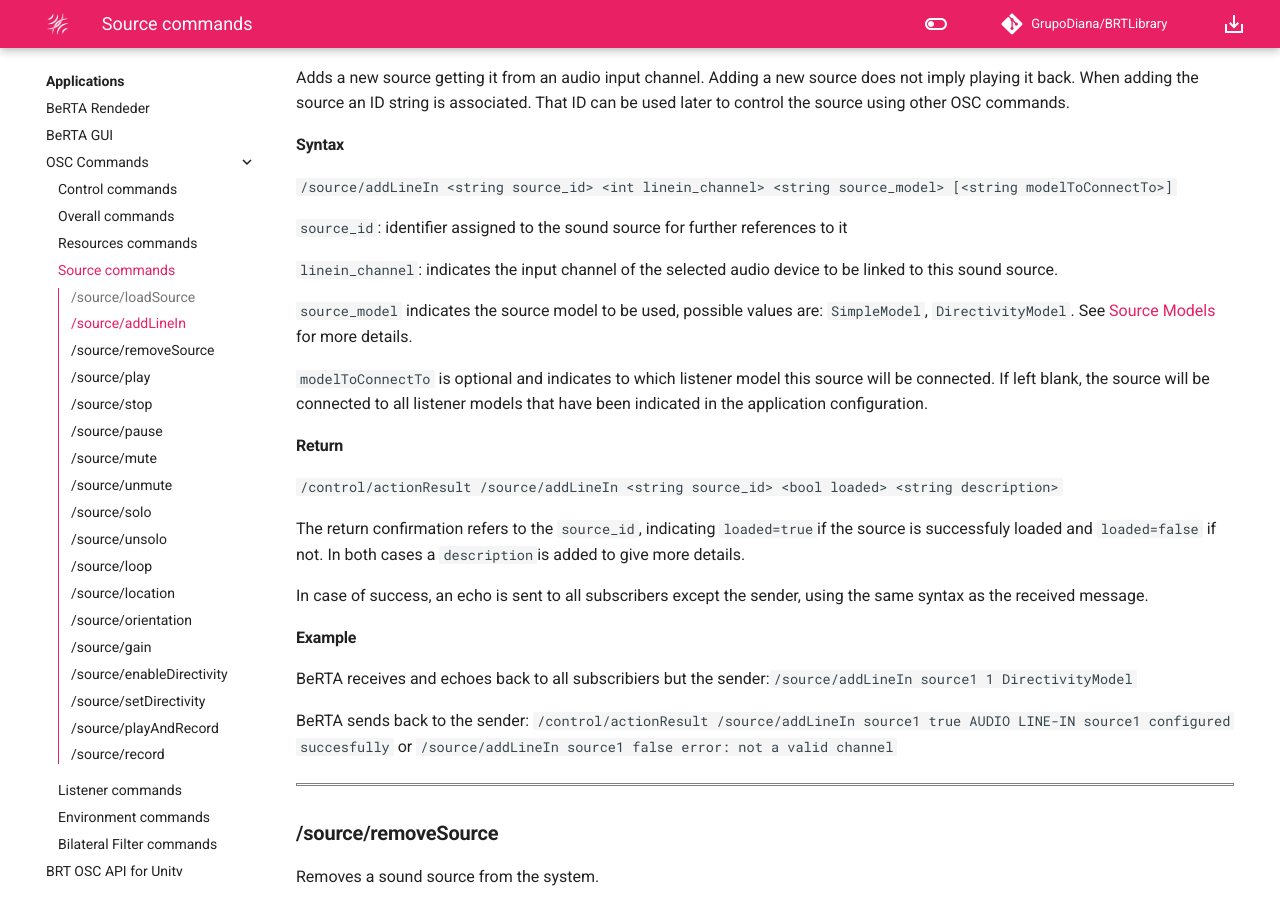
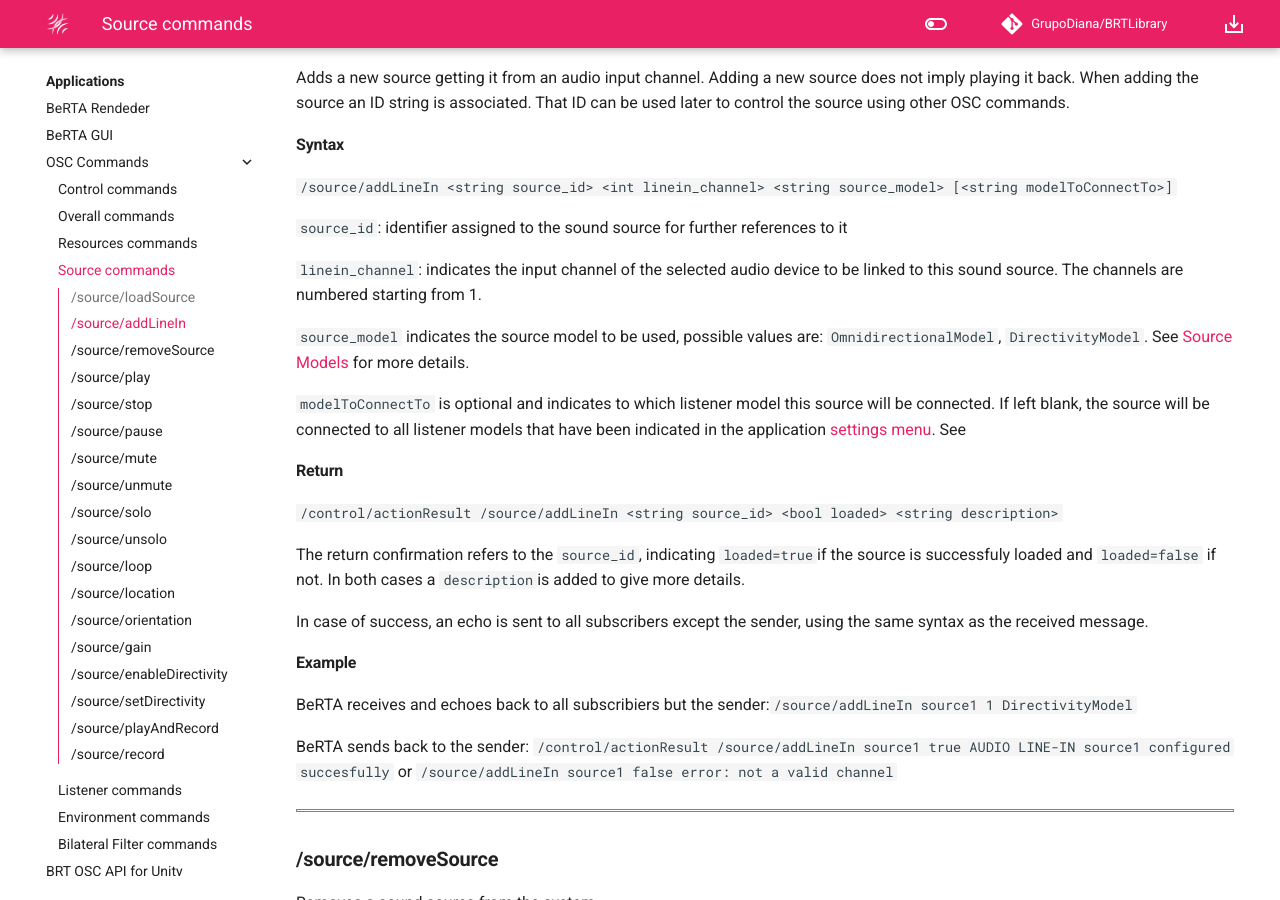
Before and after one commit to GrupoDiana/BRT-Documentation, an MkDocs documentation site: the page built from docs/osc/source.md, in a window 1280 px wide and 900 px high, scrolled down 1219 px. Built offline with MkDocs 1.6.1 and Material for MkDocs 9.7.7, drawn with Linux system fonts in a browser that asks for light colours; comment, search, counter and statistics services are not loaded.

Commit message:
fix: Improve the explanation of how to use and load line-in sources

```diff
--- a/docs/osc/source.md
+++ b/docs/osc/source.md
@@ -13,7 +13,7 @@
 
 Specifying a sound file with `source_path`, a new sound file is loaded from the specified path and an identifier `source_id` is assigned to it. If there is already another source with the same identifier, it is substituted by the new one. Otherwise, a new source is created.
 
-`source_model` indicates the source model to be used, possible values are: `OmnidirectionalModel`, `DirectivityModel`. See [Source Models](/BRT-Documentation/library/source/models/) for more details.
+`source_model` indicates the source model to be used, possible values are: `OmnidirectionalModel`, `DirectivityModel`. See [Source Models](../library/source-models/index.md) for more details.
 
 `modelToConnectTo` is optional and specifies which model (listener or environment) this source will connect to. If left blank, the source will connect to the default models, i.e. those specified via the ‘ConnectSourcesTo’ field in the ‘ModelsArchitecture’ [section](../applications/settingsFile.md#2-models-architecture) of the application’s configuration file (settings.json).
 
@@ -44,11 +44,11 @@
 
 `source_id`: identifier assigned to the sound source for further references to it
 
-`linein_channel`: indicates the input channel of the selected audio device to be linked to this sound source.
+`linein_channel`: indicates the input channel of the selected audio device to be linked to this sound source. The channels are numbered starting from 1.
 
-`source_model` indicates the source model to be used, possible values are: `SimpleModel`, `DirectivityModel`. See [Source Models](/BRT-Documentation/library/source/models/) for more details.
+`source_model` indicates the source model to be used, possible values are: `OmnidirectionalModel`, `DirectivityModel`. See [Source Models](../library/source-models/index.md) for more details.
 
-`modelToConnectTo` is optional and indicates to which listener model this source will be connected. If left blank, the source will be connected to all listener models that have been indicated in the application configuration.
+`modelToConnectTo` is optional and indicates to which listener model this source will be connected. If left blank, the source will be connected to all listener models that have been indicated in the application [settings menu](../applications/berta-renderer/settings-menu.md#audio-interfaces). See
 
 #### Return
 
```
